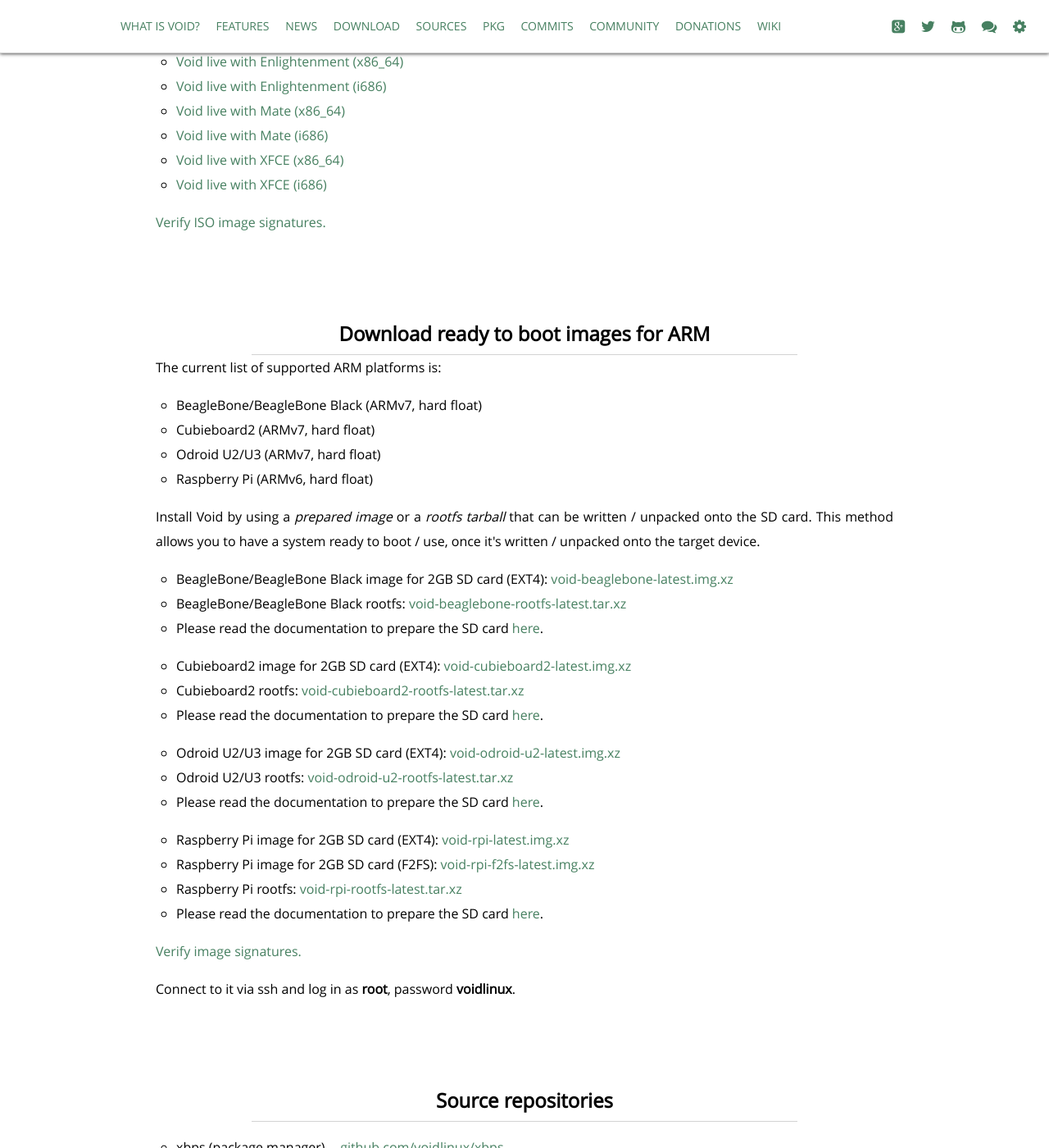
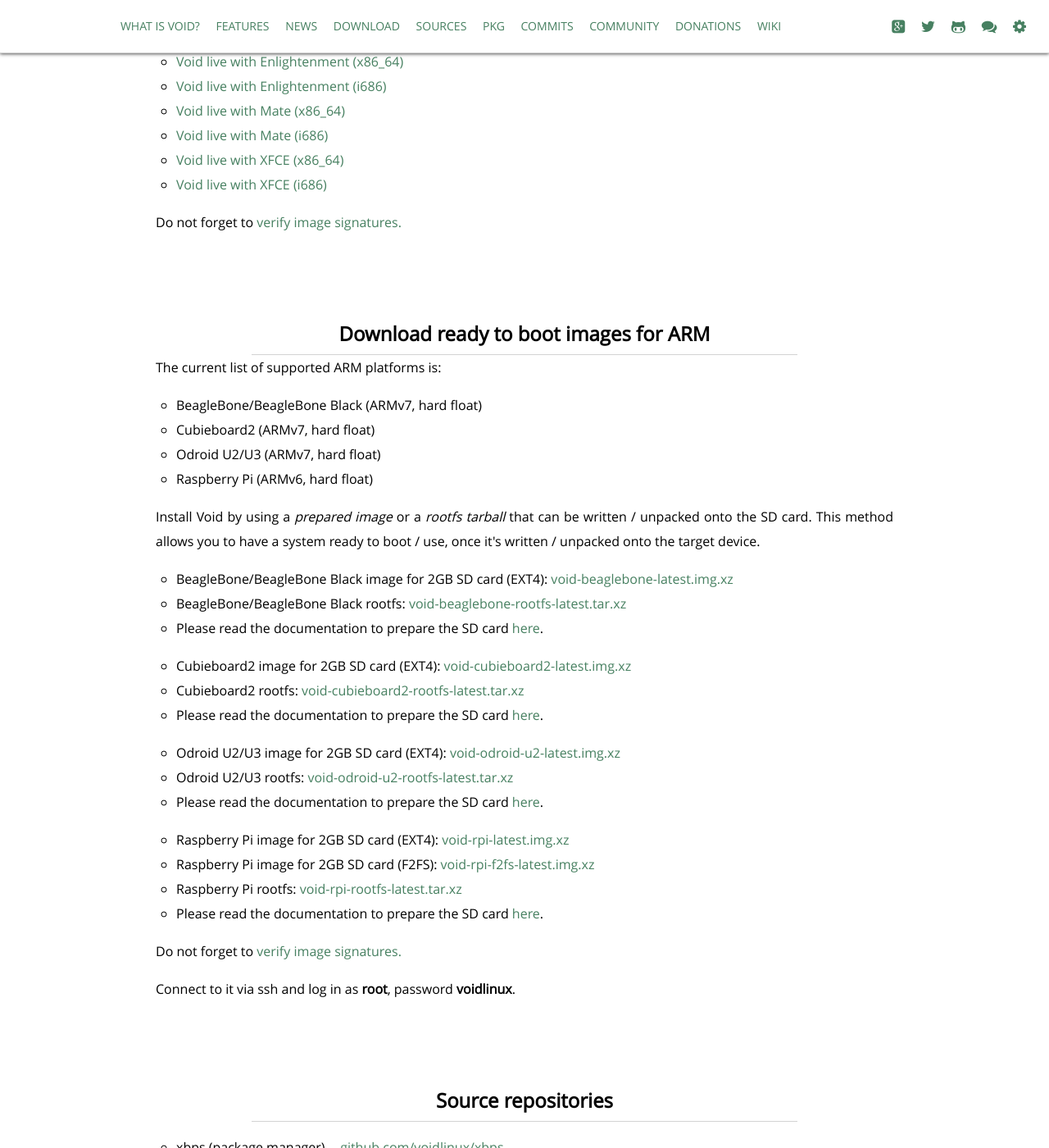
Before and after one commit to void-linux/void-linux.github.io, a Jekyll site: the page built from index.html, in a window 1280 px wide and 1400 px high, scrolled down 7591 px. Shown: the whole window at 82% size. Built offline with Jekyll 4.4.1, drawn with Linux system fonts in a browser that asks for light colours; Markdown is read by kramdown in place of the engine named in the settings.

Commit message:
index: improve previous.

```diff
--- a/index.html
+++ b/index.html
@@ -86,7 +86,7 @@
 				<li><a href="http://repo.voidlinux.eu/live/void-live-x86_64-latest-xfce.iso">Void live with XFCE (x86_64)</a></li>
 				<li><a href="http://repo.voidlinux.eu/live/void-live-i686-latest-xfce.iso">Void live with XFCE (i686)</a></li>
 			</ul>
-			<p><a href="https://github.com/voidlinux/documentation/wiki/Verifying-release-files-with-GPG">Verify ISO image signatures.</a></p>
+			<p>Do not forget to <a href="https://github.com/voidlinux/documentation/wiki/Verifying-release-files-with-GPG">verify image signatures.</a></p>
 		</div>
 
 		<!-- Same ^ -->
@@ -122,7 +122,7 @@
 				<li>Raspberry Pi rootfs: <a href="http://repo.voidlinux.eu/live/void-rpi-rootfs-latest.tar.xz">void-rpi-rootfs-latest.tar.xz</a></li>
 				<li>Please read the documentation to prepare the SD card <a href="https://github.com/voidlinux/documentation/wiki/Raspberry-Pi#rootfs-install">here</a>.</li>
 			</ul>
-			<p><a href="https://github.com/voidlinux/documentation/wiki/Verifying-release-files-with-GPG">Verify image signatures.</a></p>
+			<p>Do not forget to <a href="https://github.com/voidlinux/documentation/wiki/Verifying-release-files-with-GPG">verify image signatures.</a></p>
 			<p>Connect to it via ssh and log in as <strong>root</strong>, password <strong>voidlinux</strong>.</p>
 		</div>
 
```
